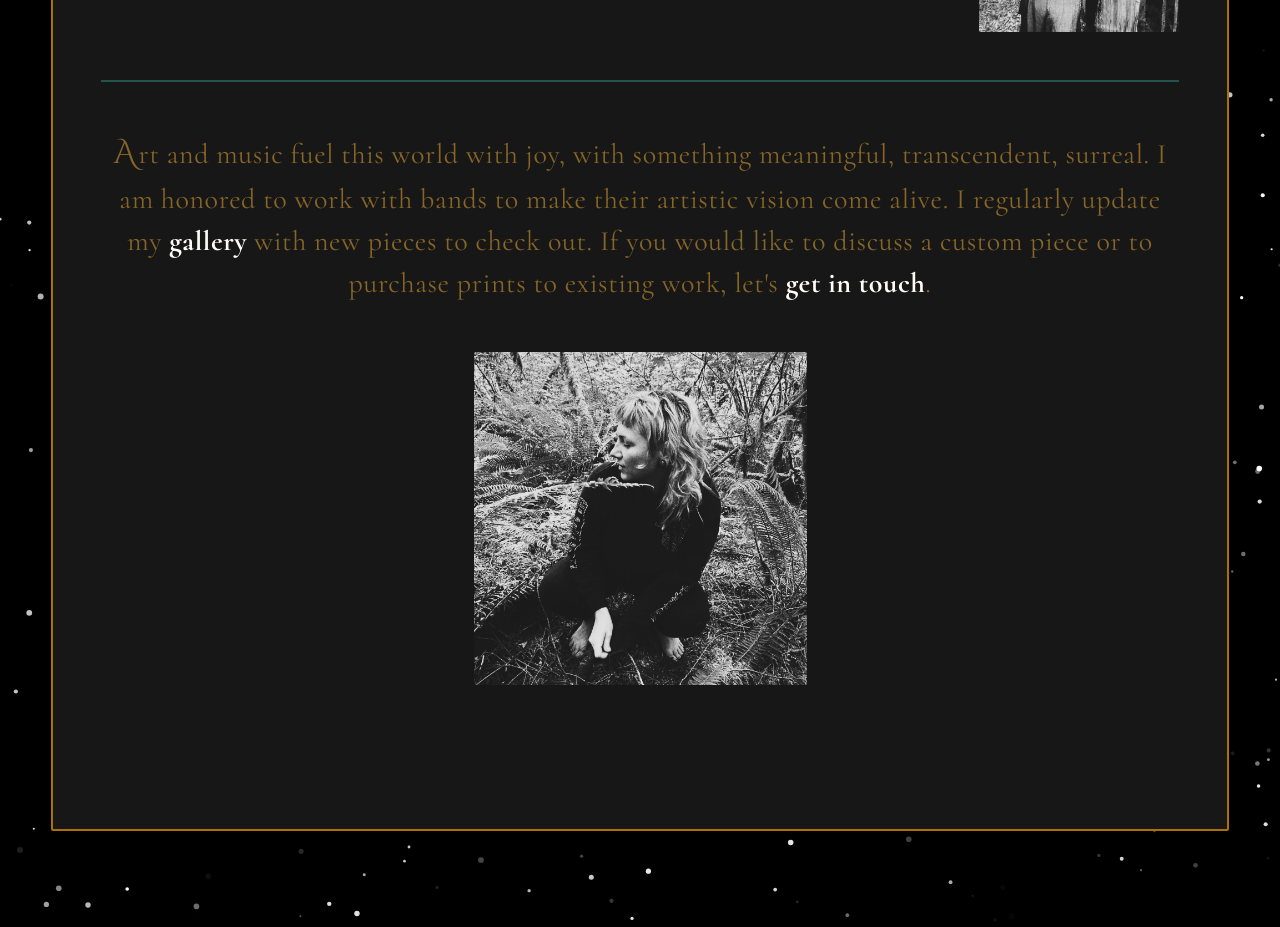
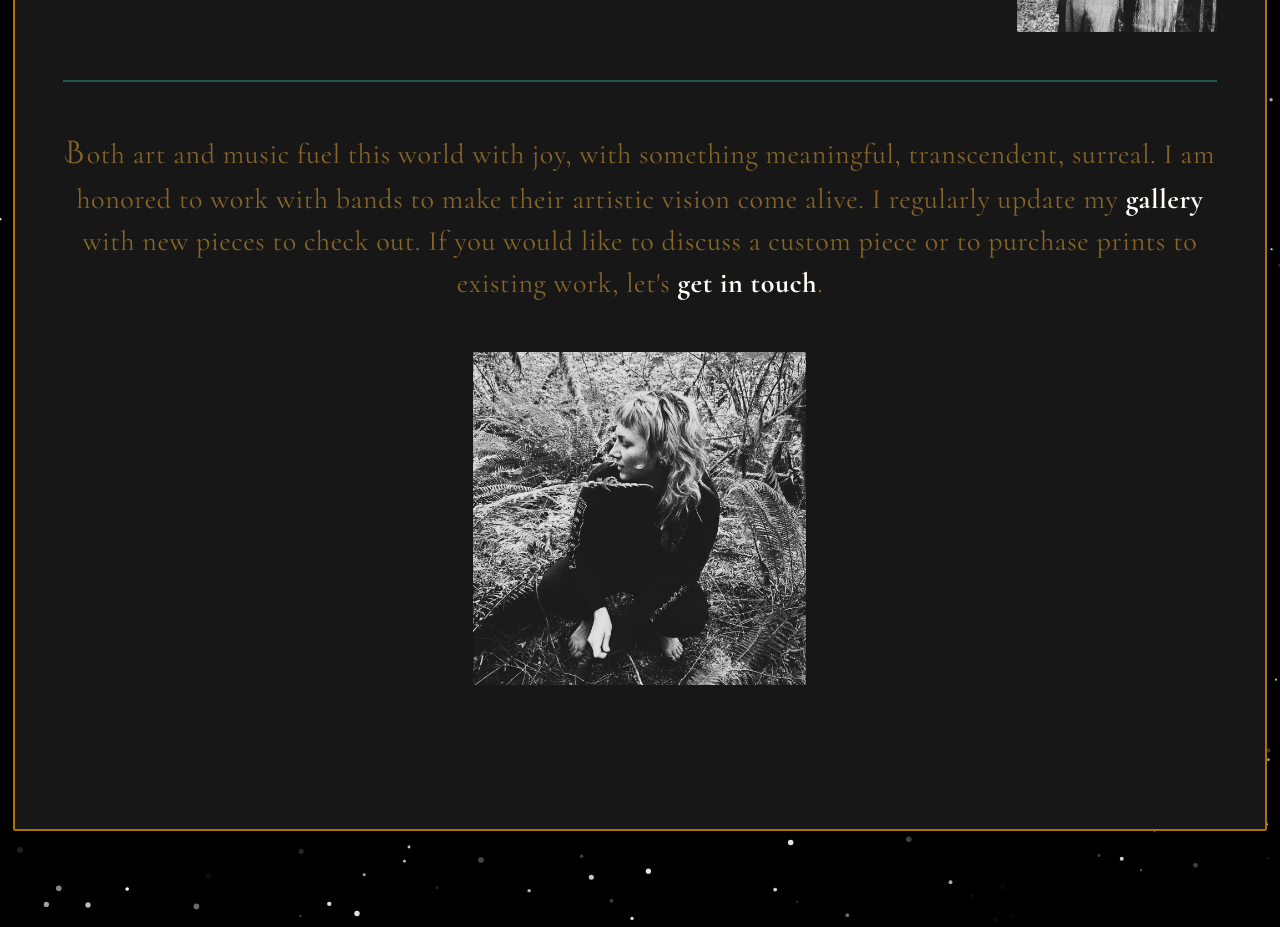
Before and after one commit to Ifletcher668/shelbz_citrine_com, a Next.js app: page /about in a window 1280 px wide. Shown: the part 1060-1987 px from the top of the page. Built offline with nearby package versions, Linux system fonts and the light colour scheme.

Commit message:
Minor tweaks

```diff
--- a/pages/about.tsx
+++ b/pages/about.tsx
@@ -108,9 +108,9 @@ const AboutPage = () => {
         <hr />
 
         <Paragraph alignment="center">
-          Art and music fuel this world with joy, with something meaningful,
-          transcendent, surreal. I am honored to work with bands to make their
-          artistic vision come alive. I regularly update my{' '}
+          Both art and music fuel this world with joy, with something
+          meaningful, transcendent, surreal. I am honored to work with bands to
+          make their artistic vision come alive. I regularly update my{' '}
           <Link href={ROUTES.GALLERY}>gallery</Link> with new pieces to check
           out. If you would like to discuss a custom piece or to purchase prints
           to existing work, let's{' '}
--- a/utils/styled-components/_variables.ts
+++ b/utils/styled-components/_variables.ts
@@ -19,7 +19,7 @@ export const cormorant = Cormorant({
 
 const variables = css`
   :root {
-    --max-width-wrapper: min(1450px, 92vw);
+    --max-width-wrapper: min(1450px, 98vw);
 
     /* Spacing */
     --spacing-56: 56px;
```
